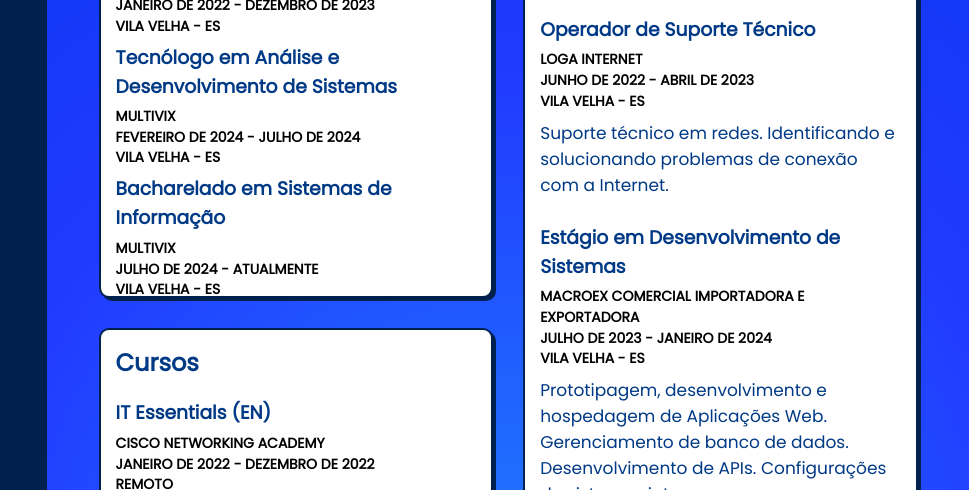
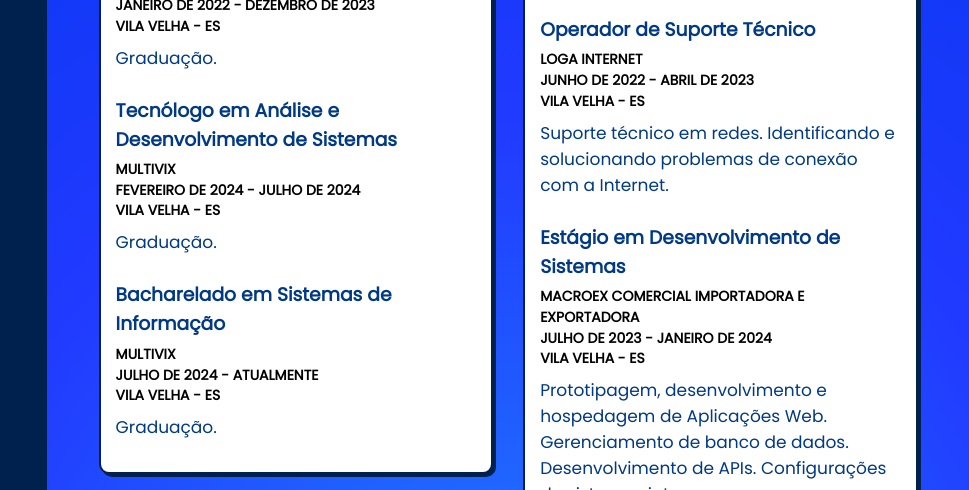
Before and after one commit to mgrigoleto/Sobre-mim, a plain HTML site: page index.html in a window 1280 px wide. Shown: the part 379-869 px from the top of the page, 311-1280 px from the left. Drawn offline with Linux system fonts and the light colour scheme.

```diff
--- a/index.html
+++ b/index.html
@@ -87,6 +87,7 @@
           <h4>UNIVERSIDADE DE VILA VELHA</h4>
           <h4>JANEIRO DE 2022 - DEZEMBRO DE 2023</h4>
           <h4>VILA VELHA - ES</h4>
+          <p>Graduação.</p>
         </div>
 
         <div class="pgCT">
@@ -94,6 +95,7 @@
           <h4>MULTIVIX</h4>
           <h4>FEVEREIRO DE 2024 - JULHO DE 2024</h4>
           <h4>VILA VELHA - ES</h4>
+          <p>Graduação.</p>
         </div>
 
         <div class="pgCT">
@@ -101,6 +103,7 @@
           <h4>MULTIVIX</h4>
           <h4>JULHO DE 2024 - ATUALMENTE</h4>
           <h4>VILA VELHA - ES</h4>
+          <p>Graduação.</p>
         </div>
 
         </div>
```
